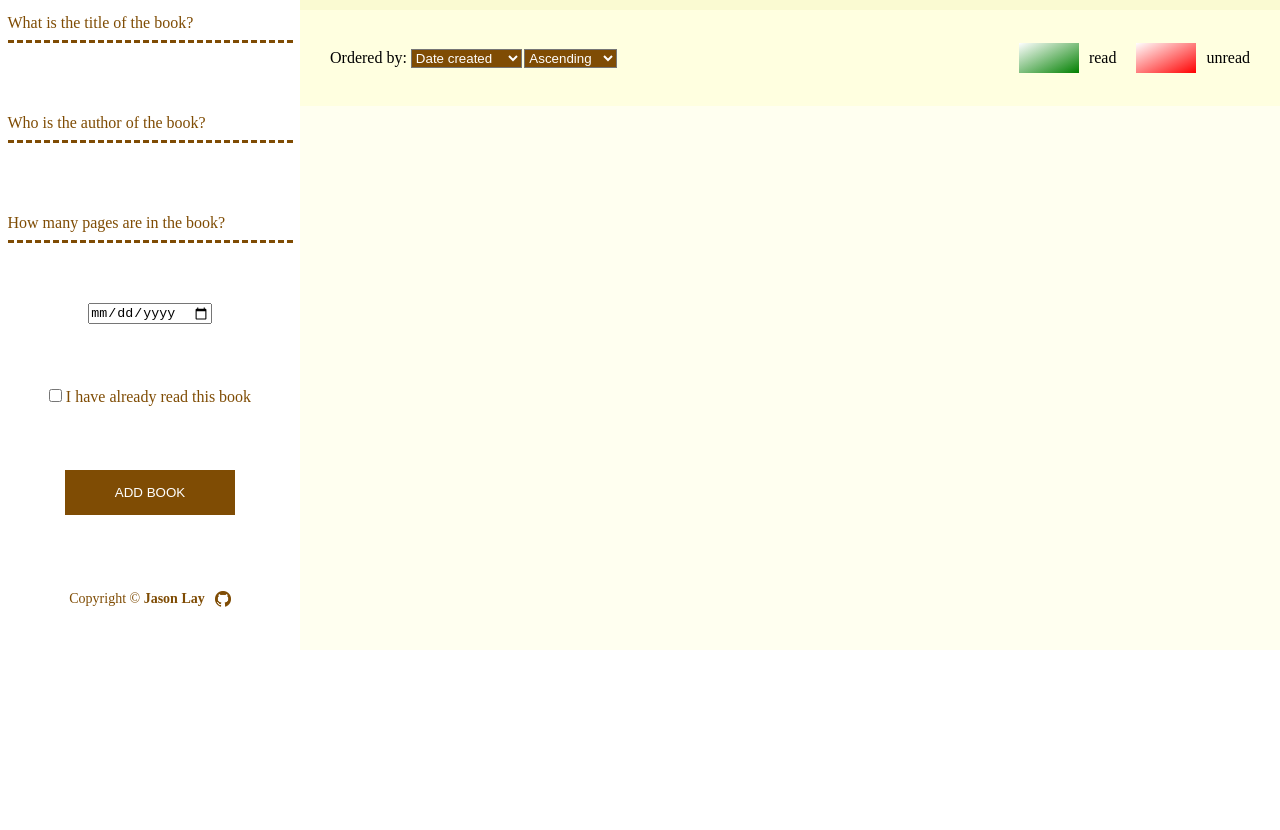
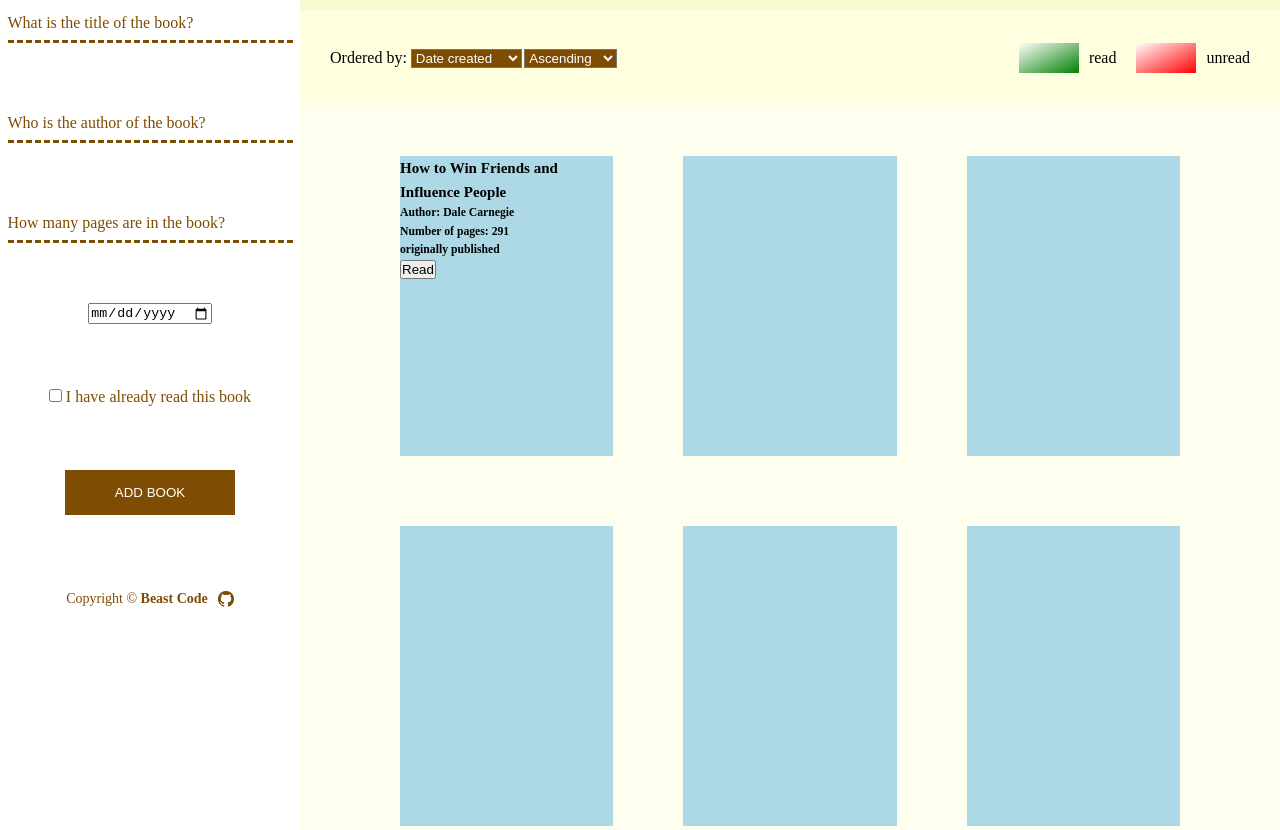
Before and after one commit to Beast-Code9999/Library, a plain HTML site: page index.html in a window 1280 px wide. Shown: the part 150-980 px from the top of the page. Before the commit the page ends 800 px from the top, so only its background shows below. Drawn offline with Linux system fonts and the light colour scheme.

Commit message:
add the basic html elements needed for .card

```diff
--- a/index.html
+++ b/index.html
@@ -47,7 +47,7 @@
 
             <div class="footer">
                 Copyright © <span class="footer__year"></span>
-                <a href="https://github.com/Beast-Code9999" id="beastcode" target="_blank"><span class="footer__name">&nbsp;Jason Lay</span> </a>
+                <a href="https://github.com/Beast-Code9999" id="beastcode" target="_blank"><span class="footer__name">&nbsp;Beast Code</span> </a>
                 <a href="https://github.com/Beast-Code9999" target="_blank">
                     <img src="./icon/github_logo.png" alt="github">
                 </a>
@@ -95,6 +95,35 @@
             <div class="main__container">
 
                 <div class="card">
+                    <h2>How to Win Friends and Influence People</h2>
+                    <h3>Author: Dale Carnegie</h3>
+                    <h3>Number of pages: 291</h3>
+                    <h3>originally published</h3>
+                    <button>Read</button>
+                </div>
+
+
+                <div class="card">
+
+                </div>
+
+                <div class="card">
+
+                </div>
+
+                <div class="card">
+
+                </div>
+
+                <div class="card">
+
+                </div>
+
+                <div class="card">
+
+                </div>
+
+                <div class="card">
 
                 </div>
 
--- a/style.css
+++ b/style.css
@@ -267,6 +267,10 @@ body {
 }
 
 .card {
+    width: 100%;
+    height: 30rem;
+
+    background-color: lightblue;
 
 }
 /* end of main container */
```
